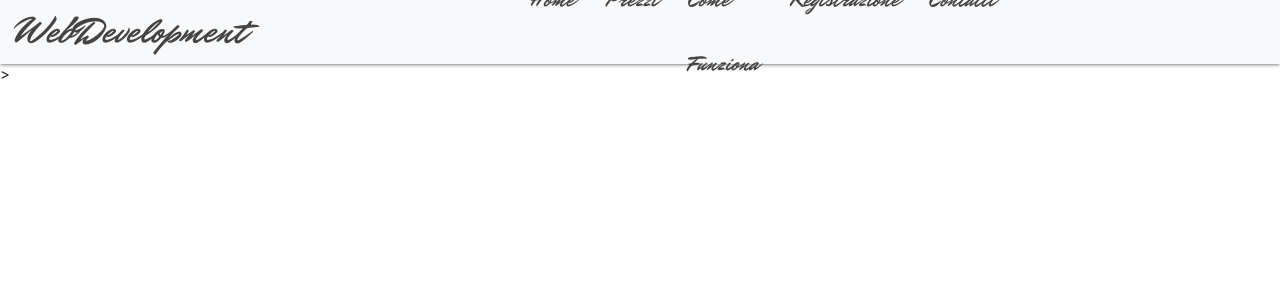
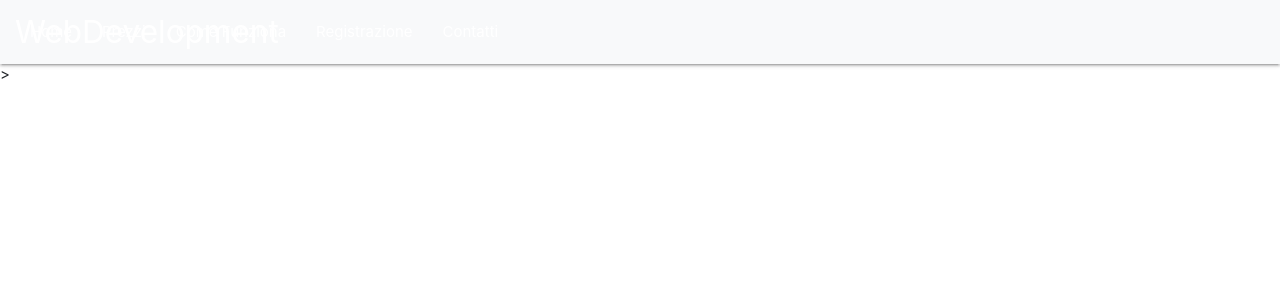
Before and after one commit to Lizzit/WebDevelopment, a PHP site: page /navbar.html in a window 1280 px wide; the page is wider, and only the part inside the window is pictured. Shown: the top 300 px of that part. Run offline with PHP 8.4, Linux system fonts and the light colour scheme.

Commit message:
Update style.css

```diff
--- a/css/style.css
+++ b/css/style.css
@@ -7,22 +7,6 @@
  */
 body {
   font-family: 'Courgette', cursive;/*insert googlefont's instruction*/
-}
-
-nav .navbar-collapse {
-    padding: 0px 40%;
-}
-
-nav .brand-logo {
-  color: #444;
-  font-family: 'Mr Dafoe', cursive;
-  font-size: 2.5rem;
-}
-
-nav ul a {
-  color: #444;
-  font-family: 'Mr Dafoe', cursive;
-  font-size: 1.5rem;
 }
 
 p {
```
